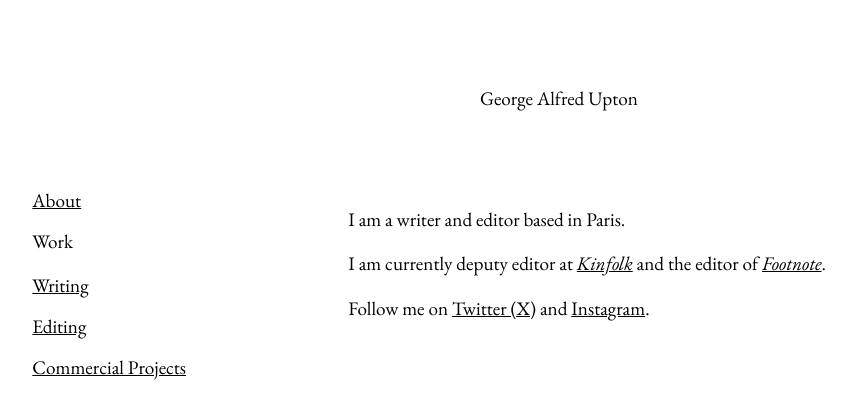
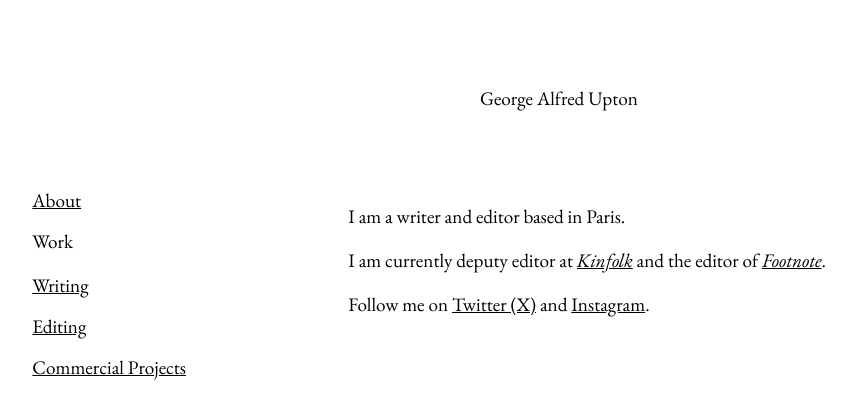
Before and after one commit to GAUpton/gaupton.github.io, a Jekyll site: the page built from about.md, in a window 1280 px wide. Shown: the top 419 px of the page, without its empty margins (81-936 px from the left). Built offline with Jekyll 4.4.1, drawn with Linux system fonts in a browser that asks for light colours.

Commit message:
Removes margin from top of p to ensure alignment
Sets `margin-block-start` to `0` to remove it.

```diff
--- a/assets/css/style.css
+++ b/assets/css/style.css
@@ -10,6 +10,10 @@ a {
   font-size: 1.2rem;
   color: black;
   white-space: no-wrap;
+}
+
+p {
+  margin-block-start: 0;
 }
 
 body > header,
```
